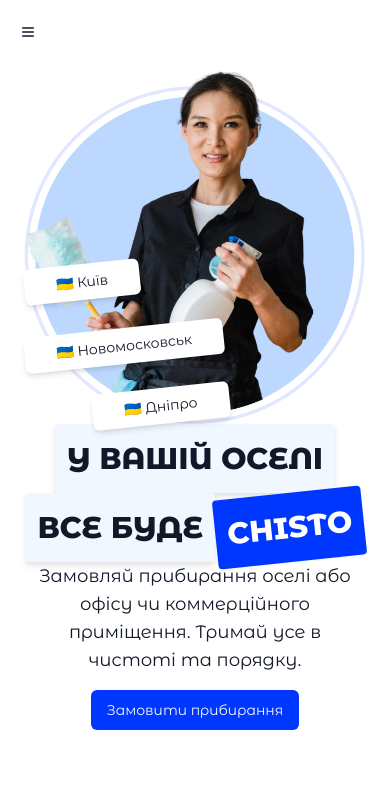
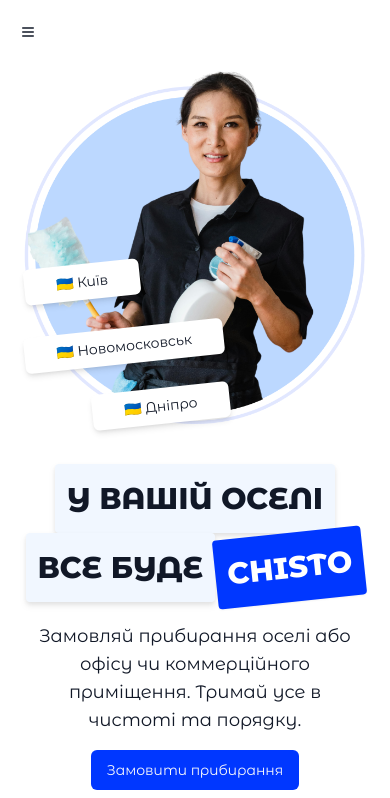
Before and after one commit to rgnatenko/website, a Next.js app: page / in a window 390 px wide. Shown: the top 798 px of the page. Built offline with nearby package versions, Linux system fonts and the light colour scheme.

Commit message:
added fixes on home page

```diff
--- a/src/app/page.tsx
+++ b/src/app/page.tsx
@@ -92,7 +92,7 @@
         />
       </div>
 
-      <div className="lg:hidden col-span-4 sm:col-span-6 md:col-span-12 xl:col-start-1 xl:col-span-6 flex flex-col items-center">
+      <div className="lg:hidden mt-10 col-span-4 sm:col-span-6 md:col-span-12 xl:col-start-1 xl:col-span-6 flex flex-col items-center">
         <div className="p-3 sm:p-6 md:p-3 w-fit bg-[#F1F7FF] drop-shadow-md rounded-sm font-bold text-gray-900 uppercase text-[30px] sm:text-[45px] md:text-[50px] lg:text-[60px] xl:p-5">
           У вашій оселі
         </div>
@@ -106,7 +106,7 @@
         </div>
       </div>
 
-      <div className="lg:hidden flex flex-col items-center text-center gap-4 text-lg text-gray-900 col-span-4 sm:col-start-1 sm:col-span-6 md:col-span-12 lg:px-40 xl:px-0 xl:col-start-1 xl:col-span-6">
+      <div className="lg:hidden mt-5 flex flex-col items-center text-center gap-4 text-lg text-gray-900 col-span-4 sm:col-start-1 sm:col-span-6 md:col-span-12 lg:px-40 xl:px-0 xl:col-start-1 xl:col-span-6">
         Замовляй прибирання оселі або офісу чи коммерційного приміщення. Тримай
         усе в чистоті та порядку.
         <OrderForm />
```
